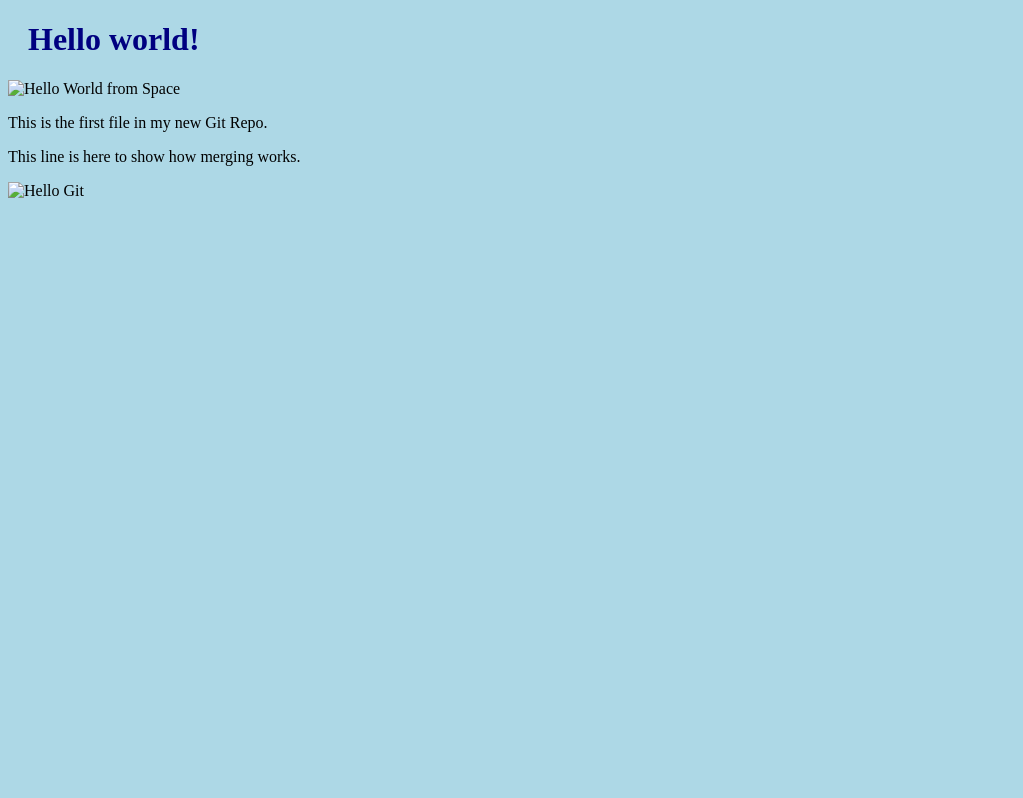
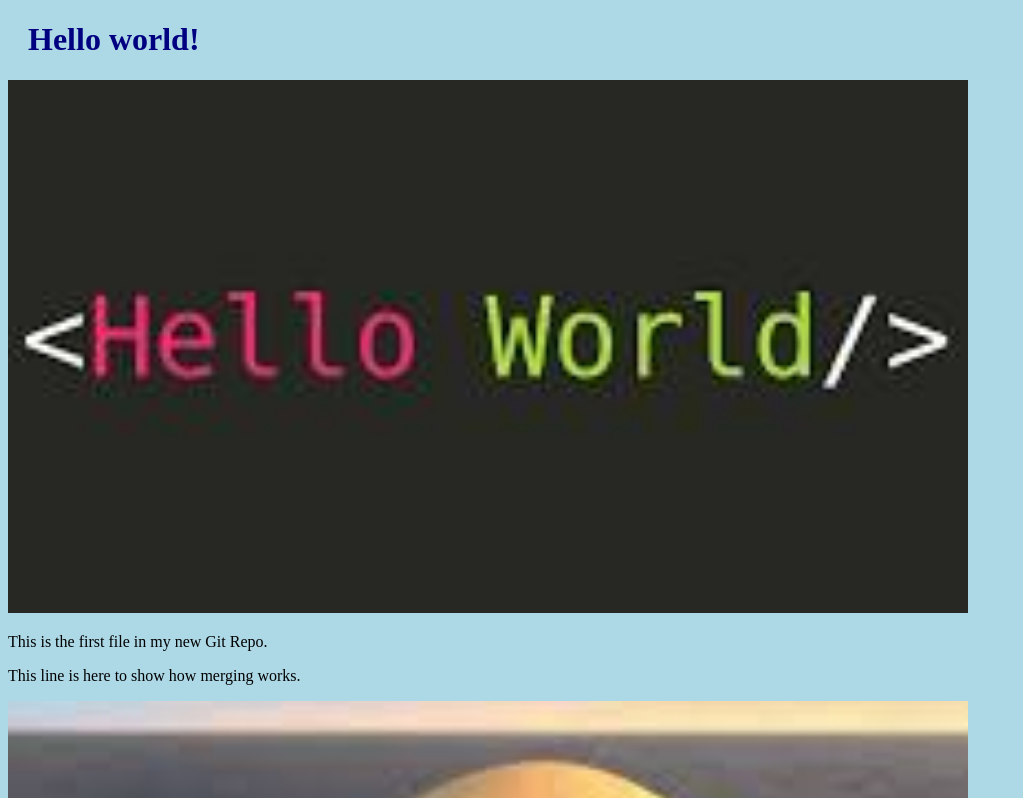
Before and after one commit to srirankv/srirankv.github.io, a plain HTML site: page index.html in a window 1280 px wide. Shown: the top 798 px of the page, without its empty margins (0-1023 px from the left). Drawn offline with Linux system fonts and the light colour scheme.

Commit message:
Update again the index.html by adding few empty lines

```diff
--- a/index.html
+++ b/index.html
@@ -7,10 +7,14 @@
 <body>
 
 <h1>Hello world!</h1>
-<div><img src="img_hello_world.jpg" alt="Hello World from Space" style="width:100%;max-width:640px"></div>
+<div><img src="img_hello_world.jpeg" alt="Hello World from Monitor"
+style="width:100%;max-width:960px"></div>
+
 <p>This is the first file in my new Git Repo.</p>
+
 <p>This line is here to show how merging works.</p>
-<div><img src="img_hello_git.jpg" alt="Hello Git" style="width:100%;max-width:640px"></div>
+<div><img src="img_hello_git.jpeg" alt="Hello World from Git"
+style="width:100%;max-width:960px"></div>
 
 </body>
 </html>
```
